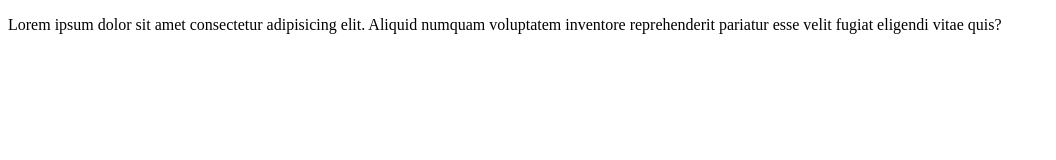
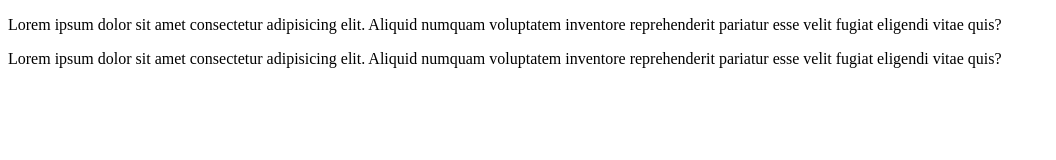
Before and after one commit to AryaKale16/test, a plain HTML site: page index.html in a window 1280 px wide. Shown: the whole page, without its empty margins (0-1056 px from the left). Drawn offline with Linux system fonts and the light colour scheme.

Commit message:
Update index.html

```diff
--- a/index.html
+++ b/index.html
@@ -8,5 +8,6 @@
 </head>
 <body>
     <p>Lorem ipsum dolor sit amet consectetur adipisicing elit. Aliquid numquam voluptatem inventore reprehenderit pariatur esse velit fugiat eligendi vitae quis?</p>
+    <p>Lorem ipsum dolor sit amet consectetur adipisicing elit. Aliquid numquam voluptatem inventore reprehenderit pariatur esse velit fugiat eligendi vitae quis?</p>
 </body>
 </html>
```
